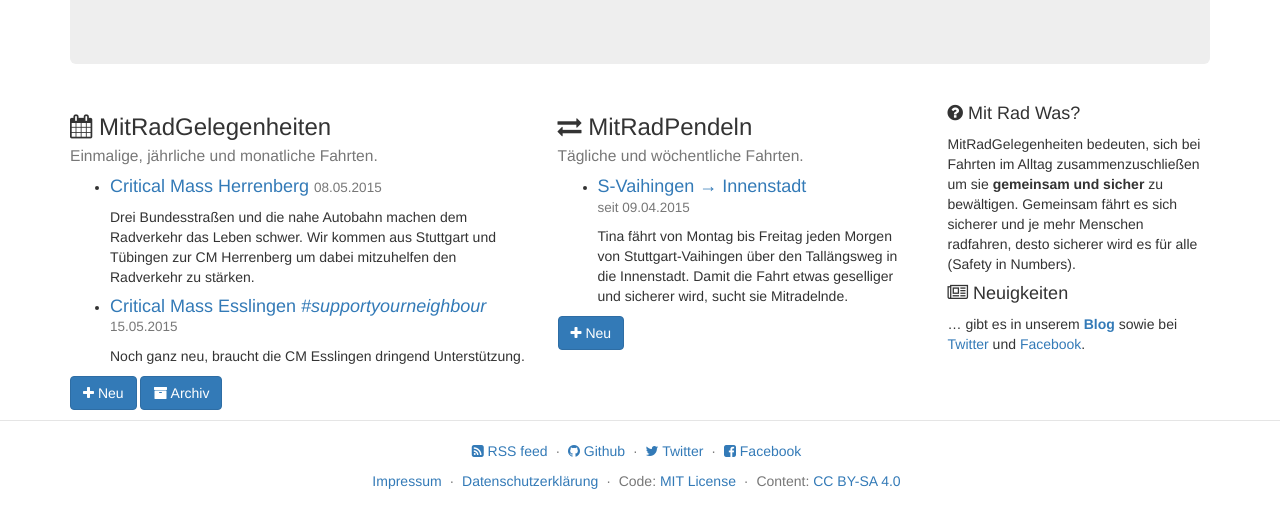
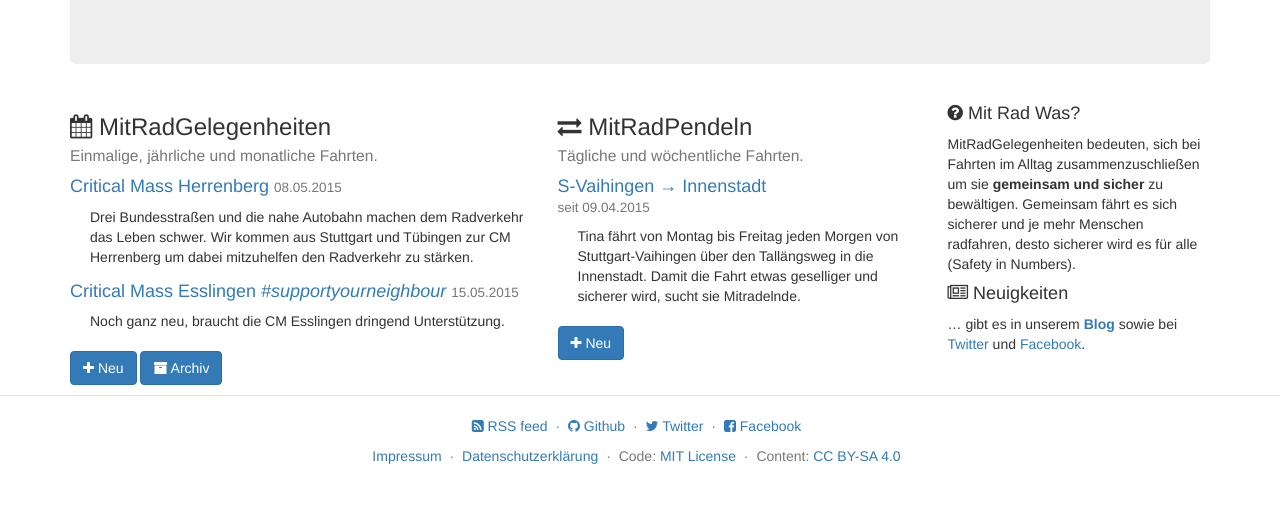
Before and after one commit to mitradstuttgart/mitradstuttgart.github.io, a Jekyll site: the page built from index.html, in a window 1280 px wide. Shown: the part 554-1074 px from the top of the page. Built offline with Jekyll 4.4.1, drawn with Linux system fonts in a browser that asks for light colours; comment, search, counter and statistics services are not loaded; after the commit the page ends 1049 px from its top, so only the background shows below that.

Commit message:
Switched from ul to dl on index page

```diff
--- a/index.html
+++ b/index.html
@@ -21,22 +21,24 @@
       MitRadGelegenheiten<br>
       <small>Einmalige, jährliche und monatliche Fahrten.</small>
     </h3>
-    <ul>
+    <dl>
       {% assign posts = site.categories.mitradgelegenheit | sort: 'date'  %}
       {% for post in posts %}
         {% if post.date >= site.time %}
-          <li>
+          <dt>
             <h4>
               <a href="{{ post.url | prepend: site.baseurl }}">{{ post.title }}</a>
               <small>{{ post.date | date: "%d.%m.%Y" }}</small>
             </h4>
+          </dt>
+          <dd>
             {% if post.teaser %}
               {{ post.teaser }}
             {% endif %}
-          </li>
+          </dd>
         {% endif %}
       {% endfor %}
-    </ul>
+    </dl>
     <p>
       <a href="{{ "/mitradgelegenheit/neu/" | prepend: site.baseurl }}"
          class="btn btn-primary" rote="button">
@@ -58,9 +60,9 @@
       MitRadPendeln<br>
       <small>Tägliche und wöchentliche Fahrten.</small>
     </h3>
-    <ul>
+    <dl>
       {% for post in site.categories.mitradpendeln | sort: 'date' | reverse %}
-        <li>
+        <dt>
           <h4>
             <a href="{{ post.url | prepend: site.baseurl }}">{{ post.title }}</a>
             <br>
@@ -70,12 +72,14 @@
               <small>seit {{ post.date | date: "%d.%m.%Y" }}</small>
             {% endif %}
           </h4>
+        </dt>
+        <dd>
           {% if post.teaser %}
             {{ post.teaser }}
           {% endif %}
-        </li>
+        </dd>
       {% endfor %}
-    </ul>
+    </dl>
     <p>
       <a href="{{ "/mitradpendeln/neu/" | prepend: site.baseurl }}"
          class="btn btn-primary" rote="button">
```
